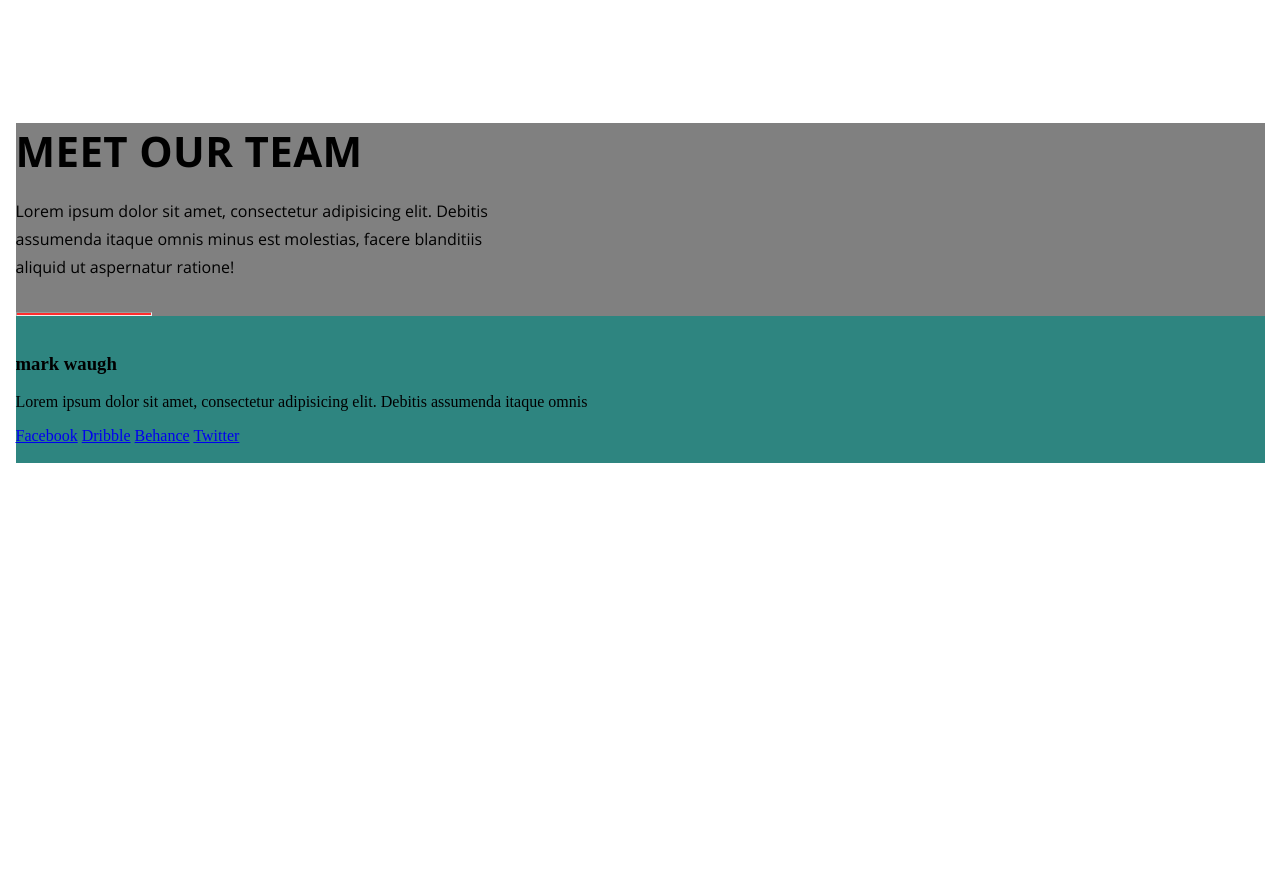
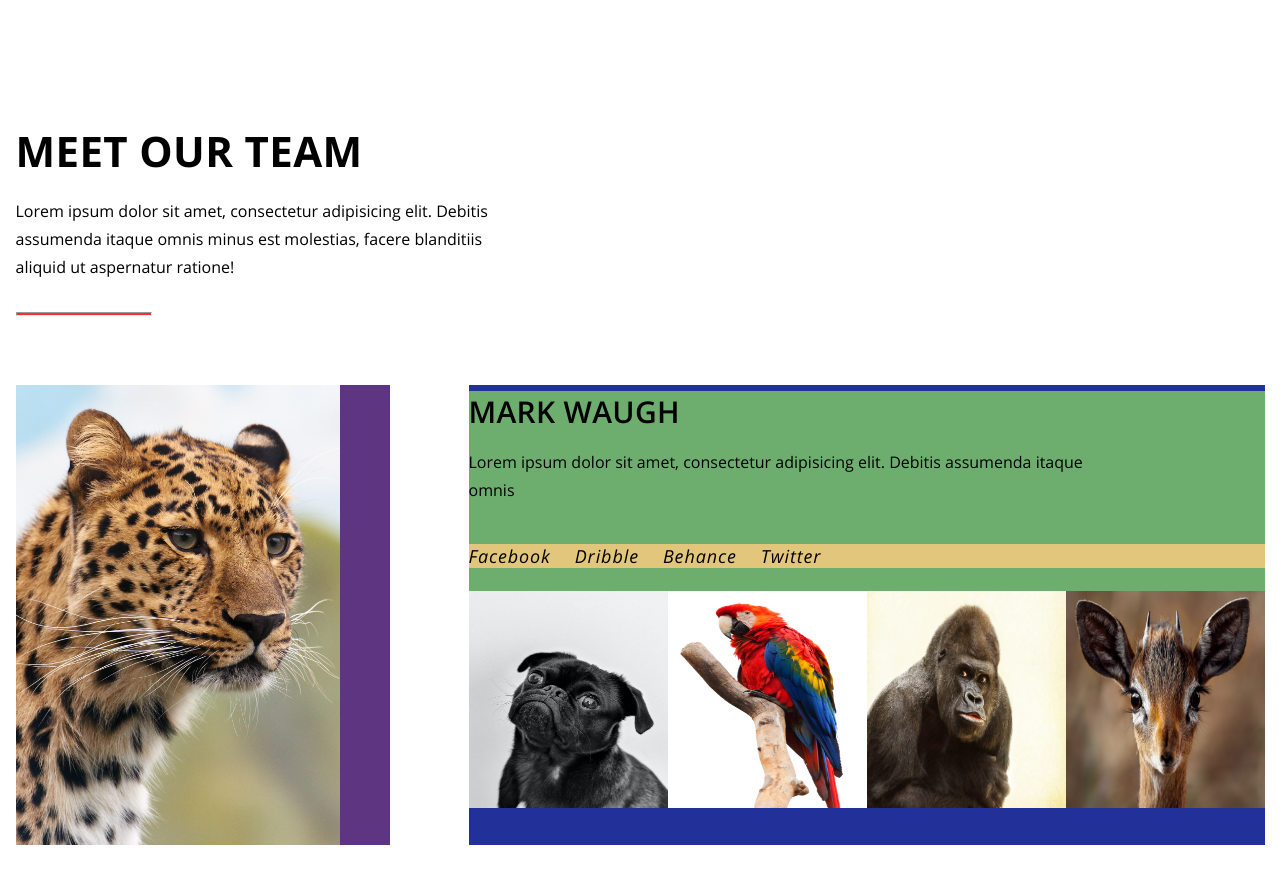
Before and after one commit to marfikus/skillfactory-module-a3, a plain HTML site: page index.html in a window 1280 px wide. Shown: the part 2405-3289 px from the top of the page. Drawn offline with Linux system fonts and the light colour scheme.

Commit message:
Add style, images.. Checkpoint

```diff
--- a/css/style.css
+++ b/css/style.css
@@ -16,6 +16,11 @@
 @font-face {
 	font-family: 'OpenSans-SemiBold';
 	src: url('../fonts/Open_Sans/OpenSans-SemiBold.ttf') format('truetype');
+}
+
+@font-face {
+	font-family: 'OpenSans-Italic';
+	src: url('../fonts/Open_Sans/OpenSans-Italic.ttf') format('truetype');
 }
 
 /*===================================================*/
@@ -548,7 +553,7 @@ header {
 }
 
 .stage-4-heading {
-	background-color: gray;
+	/*background-color: gray;*/
 }
 
 .stage-4-heading h2 {
@@ -591,7 +596,102 @@ header {
 }
 
 .stage-4-content {
-	background-color: #2E8580;
+	/*background-color: #2E8580;*/
+	margin-top: 69px;
+	min-height: 460px;
+
+	display: flex;
+	justify-content: space-between;
+	/*align-items: flex-start;*/
+	flex-wrap: wrap;
+}
+
+.stage-4-left-block {
+	background-color: #5E3580;
+
+	width: 30%;
+	/*width: 324px;*/
+	height: 460px;
+}
+
+.selected-persone-foto {
+	background-color: #D03636;
+}
+
+.stage-4-right-block {
+	background-color: #223199;
+
+	/*width: 70%;*/
+	/*width: 900px;*/
+}
+
+.selected-persone-info {
+	background-color: #6DAE6F;
+
+	/*width: 74%;*/
+	/*max-width: 663px;*/
+	height: 200px;
+}
+
+.selected-persone-info h3 {
+	margin: 6px 0 0 0;
+
+	text-transform: uppercase;
+	color: #000000;
+	font-family: 'OpenSans-SemiBold', sans-serif;
+	font-style: normal;
+	font-weight: 600;
+	font-size: 30px;
+	/*line-height: 0px;*/
+	letter-spacing: 0.28px;
+}
+
+.selected-persone-info p {
+	max-width: 663px;
+	margin-bottom: 40px;
+
+	color: #000000;
+	font-family: 'OpenSans-Regular', sans-serif;
+	font-style: normal;
+	font-weight: normal;
+	font-size: 16px;
+	line-height: 28px;
+}
+
+.persone-contacts {
+	background-color: #E2C67B;
+}
+
+.persone-contacts a {
+	margin-right: 20px;
+	text-decoration: none;
+
+	color: #000000;
+	font-family: 'OpenSans-Italic', sans-serif;
+	font-style: italic;
+	font-weight: normal;
+	font-size: 18px;
+	line-height: 24px;
+	letter-spacing: 0.9px;
+}
+
+.all-persones {
+	background-color: #D97373;
+
+	/*width: 74%;*/
+	/*width: */
+	height: 217px;
+
+	display: flex;
+	justify-content: space-between;
+	flex-wrap: wrap;
+}
+
+.all-persones .item {
+	background-color: #89B2D2;
+
+	width: 199px;
+	height: 217px;
 }
 
 
--- a/index.html
+++ b/index.html
@@ -115,7 +115,7 @@
 				</div>
 				<div class="stage-4-content">
 					<div class="stage-4-left-block">
-						<img src="" alt="" class="selected-persone-foto">
+						<img src="images/animal-eyes-big-dangerous-87403.jpg" alt="" class="selected-persone-foto" width="324" height="460">
 					</div>
 					<div class="stage-4-right-block">
 						<div class="selected-persone-info">
@@ -132,9 +132,22 @@
 						</div>
 						<div class="all-persones">
 							<div class="item">
-								<img src="" alt="">
+								<img src="images/adult-black-pug-1851164.jpg" alt="" width="199" height="217">
 								<div></div>
 							</div>
+							<div class="item">
+								<img src="images/bird-red-animal-colorful-40984.jpg" alt="" width="199" height="217">
+								<div></div>
+							</div>
+							<div class="item">
+								<img src="images/black-gorilla-in-close-up-photography-39571.jpg" alt="" width="199" height="217">
+								<div></div>
+							</div>
+							<div class="item">
+								<img src="images/close-up-portrait-of-a-antelope-257558.jpg" alt="" width="199" height="217">
+								<div></div>
+							</div>
+
 						</div>
 					</div>
 				</div>
```
Also changed, not shown: images/adult-black-pug-1851164.jpg (added), images/animal-eyes-big-dangerous-87403.jpg (added), images/bird-red-animal-colorful-40984.jpg (added), images/black-gorilla-in-close-up-photography-39571.jpg (added), images/close-up-portrait-of-a-antelope-257558.jpg (added).
